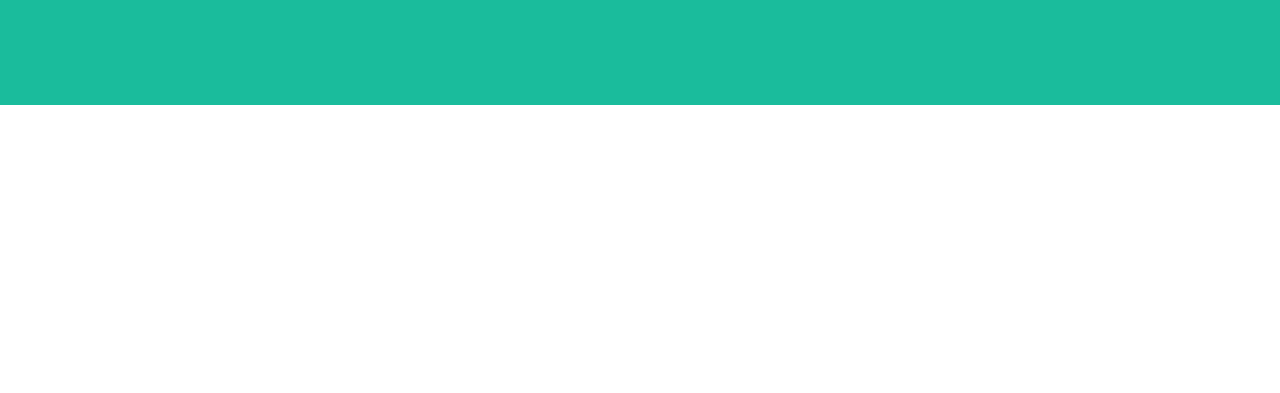
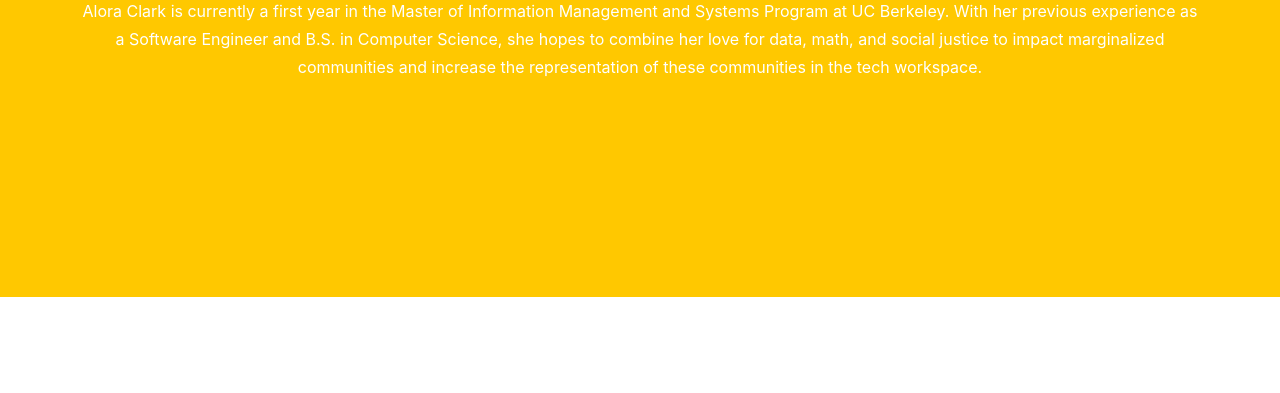
Before and after one commit to aloraclark/aloraclark.github.io, a plain HTML site: page index.html in a window 1280 px wide. Shown: the part 547-940 px from the top of the page. Before the commit the page ends 800 px from the top, so only its background shows below. Drawn offline with Linux system fonts and the light colour scheme.

Commit message:
change style sheet

```diff
--- a/index.html
+++ b/index.html
@@ -1,7 +1,7 @@
 <!DOCTYPE HTML>
 <html>
     <header>
-        <link rel="stylesheet" href="style.css">
+        <link rel="stylesheet" href="Example CSS Style Templates/style1.css">
         <link rel="stylesheet" href="table_style.css">
         <title>Alora Clark's Webpage</title>
     </header>
```
